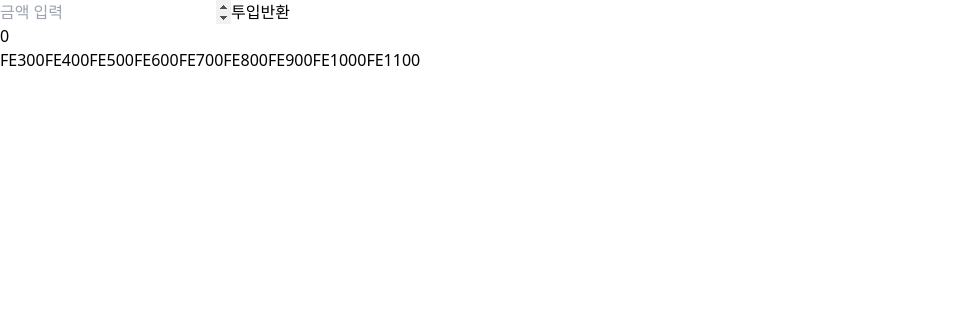
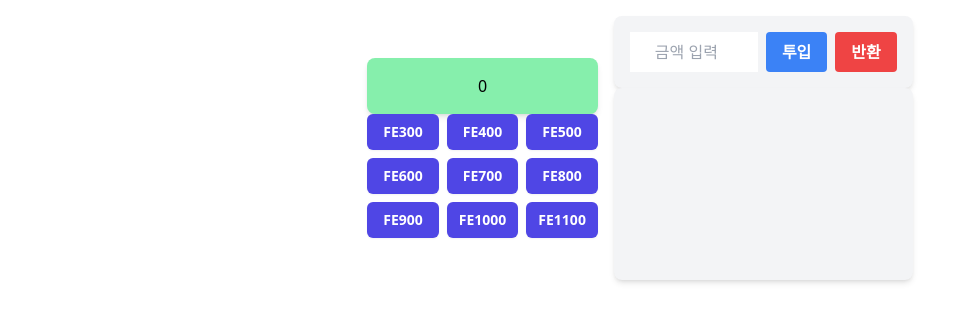
Before and after one commit to FC-InnerCircle/fe1-vending-machine, a React (Vite) app: page / in a window 1280 px wide. Shown: the top 322 px of the page, without its empty margins (0-976 px from the left). Built offline with nearby package versions, Linux system fonts and the light colour scheme; the HTML template or start-up script is replaced by a standard one.

Commit message:
chore: style 변경

```diff
--- a/src/components/vending-machine-controll-panel.tsx
+++ b/src/components/vending-machine-controll-panel.tsx
@@ -12,16 +12,29 @@ export function VendingMachineControlPanel({
   value,
 }: VendingMachineControlPanelProps) {
   return (
-    <div>
+    <div className="flex items-center justify-center p-4 bg-gray-100 rounded-lg shadow-md gap-2">
       <input
         type="number"
+        className="w-32 p-2 text-center"
         name="금액"
         placeholder="금액 입력"
         value={value}
         onChange={onChangeNumber}
       />
-      <button onClick={onInsert}>투입</button>
-      <button onClick={onReturn}>반환</button>
+      <div className="flex gap-2">
+        <button
+          className="bg-blue-500 hover:bg-blue-700 text-white font-bold py-2 px-4 rounded"
+          onClick={onInsert}
+        >
+          투입
+        </button>
+        <button
+          className="bg-red-500 hover:bg-red-700 text-white font-bold py-2 px-4 rounded"
+          onClick={onReturn}
+        >
+          반환
+        </button>
+      </div>
     </div>
   );
 }
--- a/src/components/vending-machine-display-panel.tsx
+++ b/src/components/vending-machine-display-panel.tsx
@@ -6,7 +6,10 @@ export function VendingMachineDisplayPanel({
   displayText,
 }: VendingMachineDisplayPanelProps) {
   return (
-    <div data-testid="display" className="display">
+    <div
+      data-testid="display"
+      className="flex items-center justify-center p-4 bg-gray-100 rounded-lg shadow-md gap-2 bg-green-300"
+    >
       {displayText}
     </div>
   );
--- a/src/components/vending-machine-logs.tsx
+++ b/src/components/vending-machine-logs.tsx
@@ -4,9 +4,12 @@ interface VendingMachineLogsProps {
 
 export function VendingMachineLogs({ logs }: VendingMachineLogsProps) {
   return (
-    <div data-testid="logs" className="logs">
+    <div
+      data-testid="logs"
+      className="logs flex flex-col gap-2 p-4 bg-gray-100 rounded-lg shadow-md h-48 overflow-y-auto"
+    >
       {logs.map((log, index) => (
-        <div key={log}>{log}</div>
+        <div key={log + index}>{log}</div>
       ))}
     </div>
   );
--- a/src/components/vending-machine-product.tsx
+++ b/src/components/vending-machine-product.tsx
@@ -9,5 +9,11 @@ export function VendingMachineProduct({
   price,
   ...props
 }: VendingMachineProductProps) {
-  return <button {...props}>{`FE${price}`}</button>;
+  return (
+    <button
+      className="flex w-full justify-center rounded-md bg-indigo-600 px-3 py-1.5 text-sm font-semibold leading-6 text-white shadow-sm hover:bg-indigo-500 focus-visible:outline focus-visible:outline-2 focus-visible:outline-offset-2 focus-visible:outline-indigo-600
+      active:bg-indigo-400"
+      {...props}
+    >{`FE${price}`}</button>
+  );
 }
--- a/src/components/vending-machine.tsx
+++ b/src/components/vending-machine.tsx
@@ -55,6 +55,10 @@ export function VendingMachine() {
   };
 
   return (
+    <div
+      className="flex flex-col justify-center items-center gap-4 p-4  md:flex-row-reverse
+    "
+    >
       <div>
         <VendingMachineControlPanel
           value={value}
@@ -63,9 +67,11 @@ export function VendingMachine() {
           onReturn={onReturn}
         />
         <VendingMachineLogs logs={state.logs} />
+      </div>
+      <div>
         <VendingMachineDisplayPanel displayText={displayScreen} />
 
-      <div>
+        <div className="grid grid-cols-3 gap-2">
           {PRICE_LIST.map((price) => (
             <VendingMachineProduct
               key={`FE${price}`}
@@ -79,5 +85,6 @@ export function VendingMachine() {
           ))}
         </div>
       </div>
+    </div>
   );
 }
```
Lines whose indentation alone changed are shown as unchanged.
